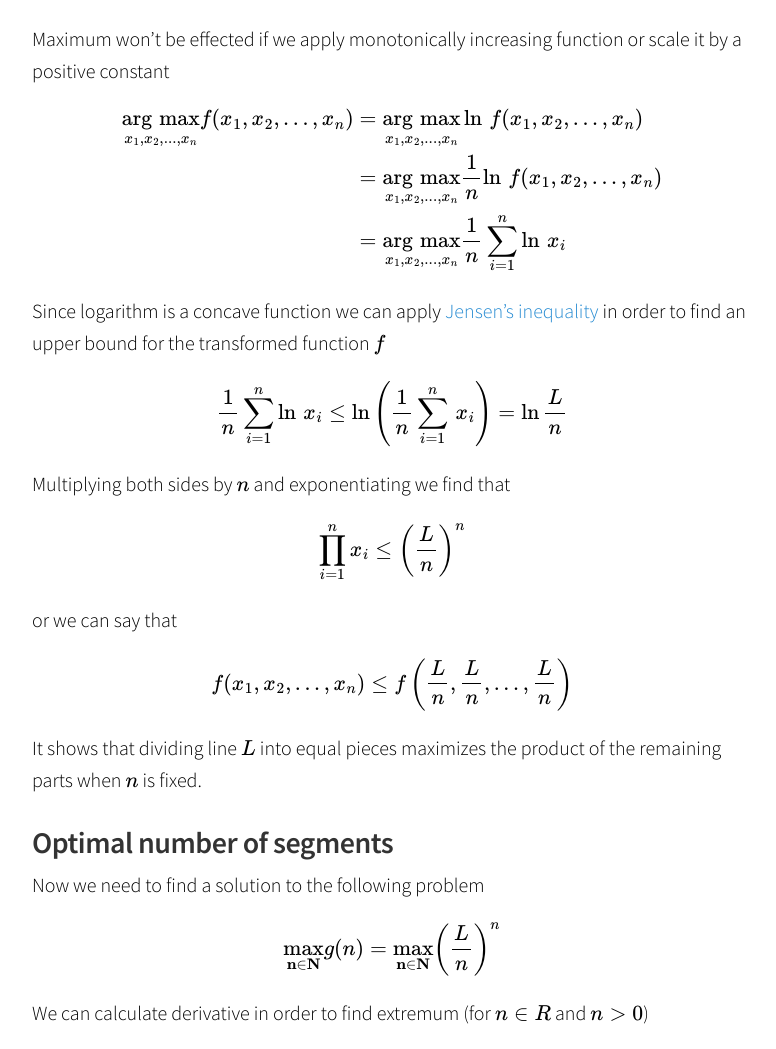
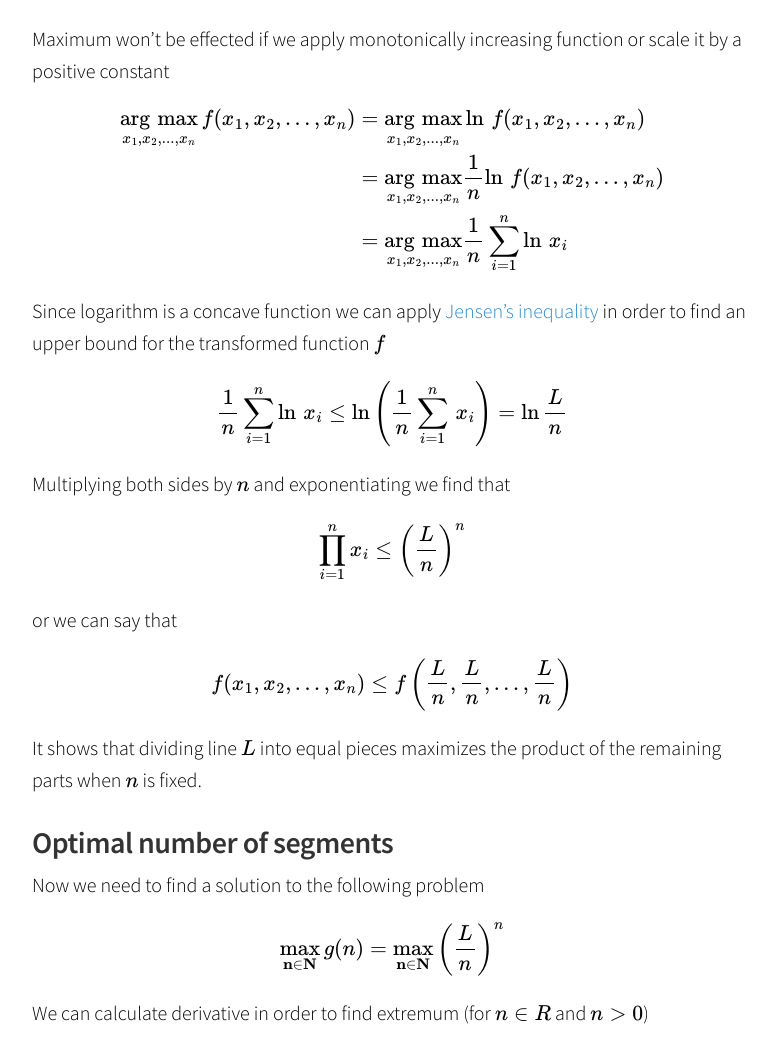
Before and after one commit to itdxer/blog.itdxer.com, a Jekyll site: the page built from _posts/2021-06-06-solution-to-the-split-and-multiply-puzzle-from-fivethirtyeight.md, in a window 1280 px wide and 1400 px high, scrolled down 1088 px. Shown: the part 151-1200 px from the top of the window, without its empty margins (248-1024 px from the left). Built offline with Jekyll 4.4.1, drawn with Linux system fonts in a browser that asks for light colours; nearby versions of some CDN libraries; formulas are drawn with MathJax 3; comment, search, counter and statistics services are not loaded; some of the changed text lies outside the part shown.

Commit message:
updated latest article

```diff
--- a/_posts/2021-06-06-solution-to-the-split-and-multiply-puzzle-from-fivethirtyeight.md
+++ b/_posts/2021-06-06-solution-to-the-split-and-multiply-puzzle-from-fivethirtyeight.md
@@ -63,7 +63,7 @@
 
 $$
 \begin{align}
-\underset{x_1, x_2, ..., x_n}{\operatorname{arg\,max}} f(x_1, x_2, ..., x_n)
+\underset{x_1, x_2, ..., x_n}{\operatorname{arg\,max}} \, f(x_1, x_2, ..., x_n)
 &= \underset{x_1, x_2, ..., x_n}{\operatorname{arg\,max}} \ln\,f(x_1, x_2, ...,
 x_n) \\
 &= \underset{x_1, x_2, ..., x_n}{\operatorname{arg\,max}} \frac{1}{n}
@@ -108,7 +108,7 @@
 Now we need to find a solution to the following problem
 
 $$
-\mathbf{\max_{n \in N}} g(n) = \mathbf{\max_{n \in N}}
+\mathbf{\max_{n \in N}} \, g(n) = \mathbf{\max_{n \in N}} \,
 \left(\frac{L}{n}\right)^n
 $$
 
@@ -150,7 +150,7 @@
 \\(g(n)\\).
 
 With only two possible candidates, it's very easy to check which one has the
-largest value just by evaluating \\g(n\\) at both points and selecting the one
+largest value just by evaluating \\(g(n)\\) at both points and selecting the one
 which produces the largest value.
 
 
```
Also changed, not shown: 1 other file.
